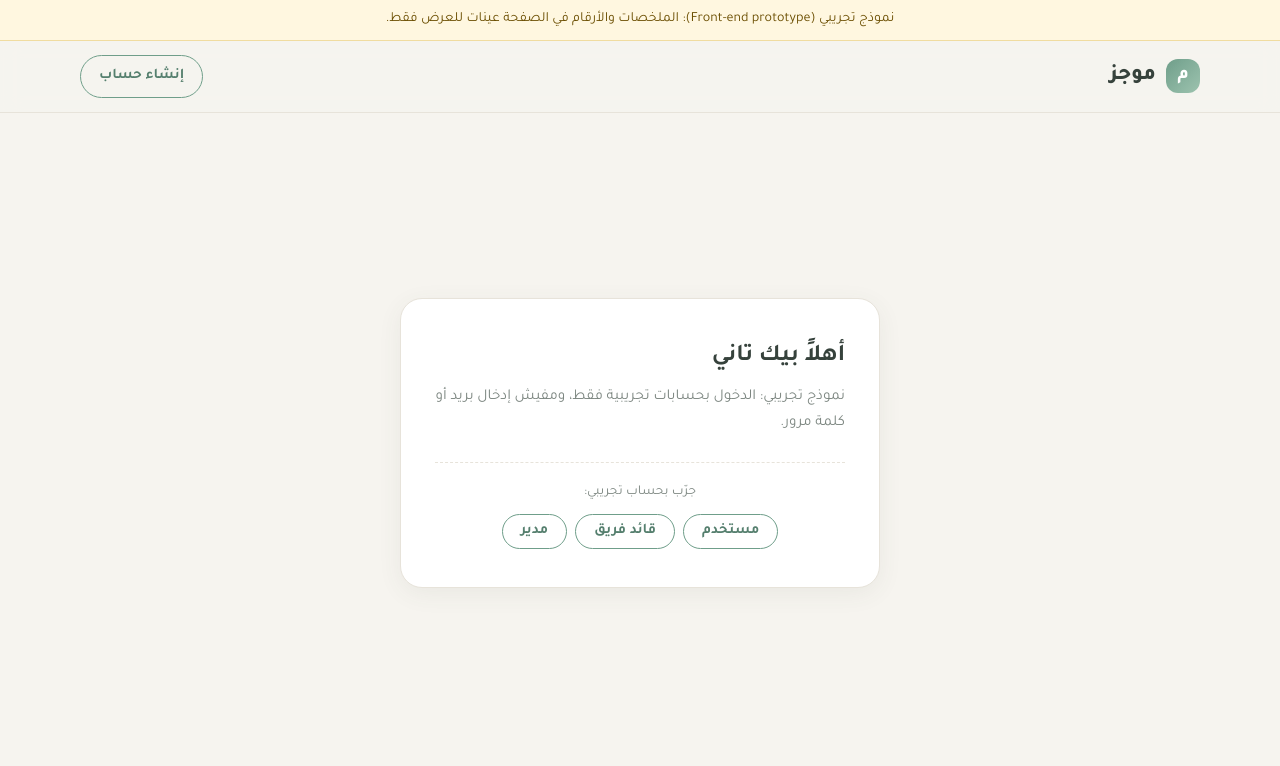
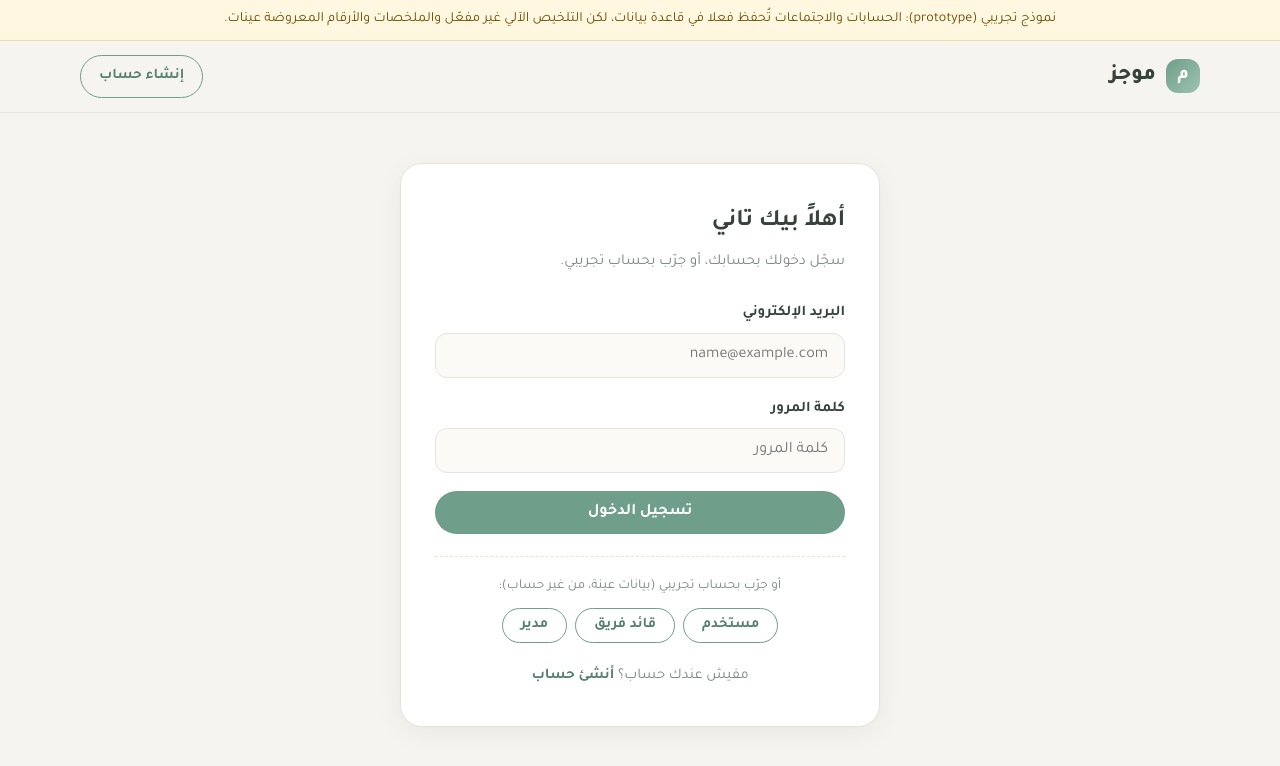
Before and after one commit to Ahmed-same/mawjaz, a plain HTML site: page login.html in a window 1280 px wide. Drawn offline with nearby package versions, Linux system fonts and the light colour scheme.

Commit message:
Enhance login.html with form and prototype details
Updated the prototype description and added login form fields.

```diff
--- a/login.html
+++ b/login.html
@@ -11,7 +11,7 @@
 </head>
 <body>
 
-<div style="background:#fff7e0;color:#6b4e00;text-align:center;padding:8px 12px;font-size:14px;border-bottom:1px solid #f0dca0">نموذج تجريبي (Front-end prototype): الملخصات والأرقام في الصفحة عينات للعرض فقط.</div>
+<div style="background:#fff7e0;color:#6b4e00;text-align:center;padding:8px 12px;font-size:14px;border-bottom:1px solid #f0dca0">نموذج تجريبي (prototype): الحسابات والاجتماعات تُحفظ فعلا في قاعدة بيانات، لكن التلخيص الآلي غير مفعّل والملخصات والأرقام المعروضة عينات.</div>
 <header class="site-header">
   <div class="container">
     <a class="brand" href="index.html"><span class="dot">م</span> موجز</a>
@@ -24,9 +24,23 @@
 <main class="auth-wrap">
   <div class="auth-card">
     <h1>أهلاً بيك تاني</h1>
-    <p class="hint">نموذج تجريبي: الدخول بحسابات تجريبية فقط، ومفيش إدخال بريد أو كلمة مرور.</p>
+    <p class="hint">سجّل دخولك بحسابك، أو جرّب بحساب تجريبي.</p>
+
+    <div class="form-error" id="formError"></div>
+
+    <form id="loginForm" novalidate>
+      <div class="field">
+        <label for="email">البريد الإلكتروني</label>
+        <input type="email" id="email" placeholder="name@example.com" autocomplete="email" required>
+      </div>
+      <div class="field">
+        <label for="password">كلمة المرور</label>
+        <input type="password" id="password" placeholder="كلمة المرور" autocomplete="current-password" required>
+      </div>
+      <button class="btn" type="submit" style="width:100%">تسجيل الدخول</button>
+    </form>
     <div class="demo-logins">
-      <p>جرّب بحساب تجريبي:</p>
+      <p>أو جرّب بحساب تجريبي (بيانات عينة، من غير حساب):</p>
       <div class="row">
         <button class="btn ghost small" data-demo="user">مستخدم</button>
         <button class="btn ghost small" data-demo="leader">قائد فريق</button>
@@ -35,9 +49,12 @@
     </div>
 
 
+    <p class="auth-switch">مفيش عندك حساب؟ <a href="register.html">أنشئ حساب</a></p>
   </div>
 </main>
 
+<script src="https://cdn.jsdelivr.net/npm/@supabase/supabase-js@2"></script>
+<script src="supa.js"></script>
 <script src="app.js"></script>
 </body>
 </html>
```
